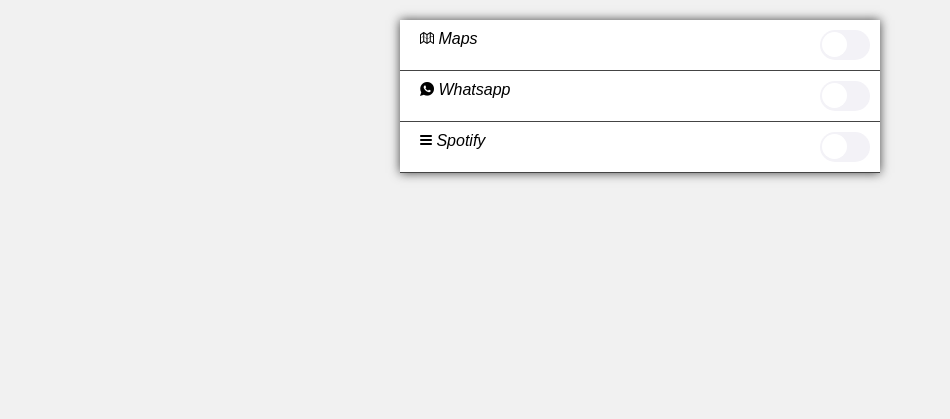
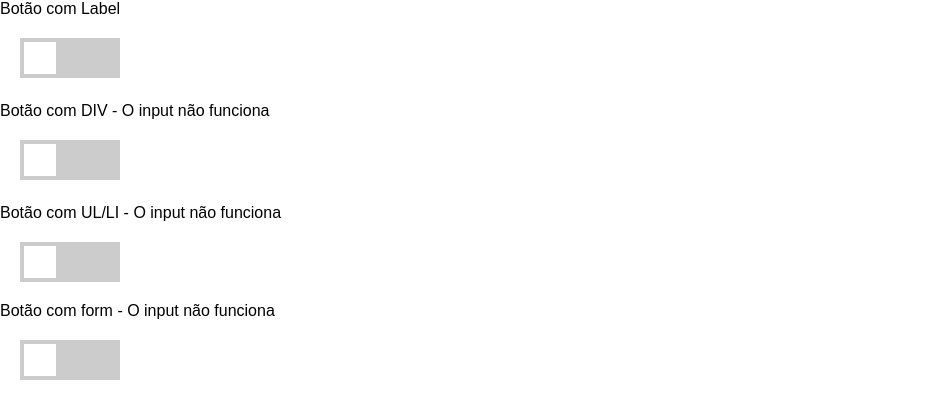
Before and after one commit to avlisesolrac/jira, a PHP site: page / in a window 1280 px wide. Shown: the top 419 px of the page, without its empty margins (0-950 px from the left). Run offline with PHP 8.4, Linux system fonts and the light colour scheme.

Commit message:
attempt 3: Desenvolver checkbox alternado - DEV-22
Aprendi que nativamente no html existe um relacionamento intrínseco entre label e input e por isso a função de checked funciona com o input dentro de label, mas não funciona quando o input está dentro de outros elementos diferentes como DIV, UL/LI e FORM

```diff
--- a/DEV-22/estilo.css
+++ b/DEV-22/estilo.css
@@ -1,5 +1,3 @@
-@import 'http://code.ionicframework.com/ionicons/2.0.1/css/ionicons.min.css';
-
 *{
 margin: 0;
 padding: 0;
@@ -8,67 +6,138 @@ text-decoration: none;
 list-style-type: none;
 }
 
-body{
-background-color: #f1f1f1;
-}
-
-nav{
-display: block;
-width: 480px;
-margin: 20px auto;
-background-color: #fff;
-box-shadow: 0 0 10px #444;
+label{
+display: inline-block;
+margin: 20px;
 position: relative;
 }
 
-nav ul li{
-padding: 10px 10px;
-border-bottom: 1px solid #444;
-display: flex;
-justify-content: right;
-}
-
-nav ul li input{
+label input{
 display: none;
 }
 
-nav ul li i{
-display: inline-block;
-position: absolute;
-left: 20px;
+label span{
+display: block;
+width: 100px;
+height: 40px;
+background-color: #ccc;
+transition: .4s;
+cursor: pointer;
 }
 
-nav ul li label{
+label span:before{
+content:'';
+position: absolute;
+width: 32px;
+height: 32px;
+background-color: #fff;
+left: 4px;
+bottom: 4px;
+transition: .4s;
+}
+
+label input:checked + span{
+background-color: dodgerblue;
+}
+
+label input:checked + span:before{
+left: 64px;
+}
+
+/*==========BOTÃO COM DIV==========*/
+
+div{
 display: inline-block;
+margin: 20px;
 position: relative;
 }
 
-nav ul li label span{
-display: block;
-width: 50px;
-height: 30px;
-border-radius: 20px;
-background-color: #F3F2F7;
-cursor: pointer;
-transition: .4s;
+div input{
+display: none;
 }
 
-nav ul li label span:before{
+div span{
+display: block;
+background-color: #ccc;
+width: 100px;
+height: 40px;
+}
+
+div span:before{
+content: '';
+position: absolute;
+background-color: #fff;
+width: 32px;
+height: 32px;
+left: 4px;
+bottom: 4px;
+}
+
+div input:checked + span{
+background-color: dodgerblue;
+}
+
+/*==========BOTÃO COM UL/LI==========*/
+
+ul li{
+margin: 20px;
+position: relative;
+}
+
+ul li input{
+display: none;
+}
+
+ul li span{
+width: 100px;
+height: 40px;
+display: block;
+background-color: #ccc;
+}
+
+ul li span:before{
+content:'';
+width: 32px;
+height: 32px;
+background-color: #fff;
+position: absolute;
+left: 4px;
+bottom: 4px;
+}
+
+ul li input:checked + span{
+background-color: dodgerblue;
+}
+
+/*==========BOTÃO COM FORM==========*/
+
+
+form{
+margin: 20px;
+position: relative;
+}
+
+form input{
+display: none;
+}
+
+form span{
+width: 100px;
+height: 40px;
+background-color: #ccc;
+display: block;
+}
+
+form span:before{
 content:'';
 position: absolute;
+width: 32px;
+height: 32px;
 background-color: #fff;
-width: 25px;
-height: 25px;
-border-radius: 50%;
-left: 2px;
-bottom: 3px;
-transition: .4s;
+left: 4px;
+bottom: 4px;
 }
 
-nav ul li label input:checked + span{
-background-color: #34C85A;
+form input:checked + span{
+background-color: dodgerblue;
 }
-
-nav ul li label input:checked + span:before{
-left: 24px;
-}
--- a/DEV-22/index.html
+++ b/DEV-22/index.html
@@ -1,19 +1,38 @@
 <!DOCTYPE html>
 <html>
 <head>
+<title>Botão Checkbox Alternando</title>
 <meta charset="utf-8">
-<title>Botão Alternador Checkbox</title>
 <link rel="stylesheet" type="text/css" href="estilo.css">
 </head>
 <body>
 
-<nav>
-	<ul>
-	<li><i class="ion-map"> Maps</i><label><input type="checkbox"><span></span></label></li>
-	<li><i class="ion-social-whatsapp"> Whatsapp</i><label><input type="checkbox"><span></span></label></li>
-	<li><i class="ion-navicon-round"> Spotify</i><label><input type="checkbox"><span></span></label></li>
-	</ul>
-</nav>
+<p>Botão com Label</p>
+<label>
+<input type="checkbox">
+<span></span>
+</label>
 
-</body
+<p>Botão com DIV - O input não funciona</p>
+<div for="teste">
+<input id="teste" type="checkbox">
+<span></span>
+</div>
+
+
+<p>Botão com UL/LI - O input não funciona</p>
+<ul>
+<li>
+<input type="checkbox">
+<span></span>
+</li>
+</ul>
+
+<p>Botão com form - O input não funciona</p>
+<form>
+<input type="checkbox">
+<span></span>
+</form>
+
+</body>
 </html>
```
Also changed, not shown: DEV-22/attempt2.gif (deleted), DEV-22/attempt3.gif (added).
